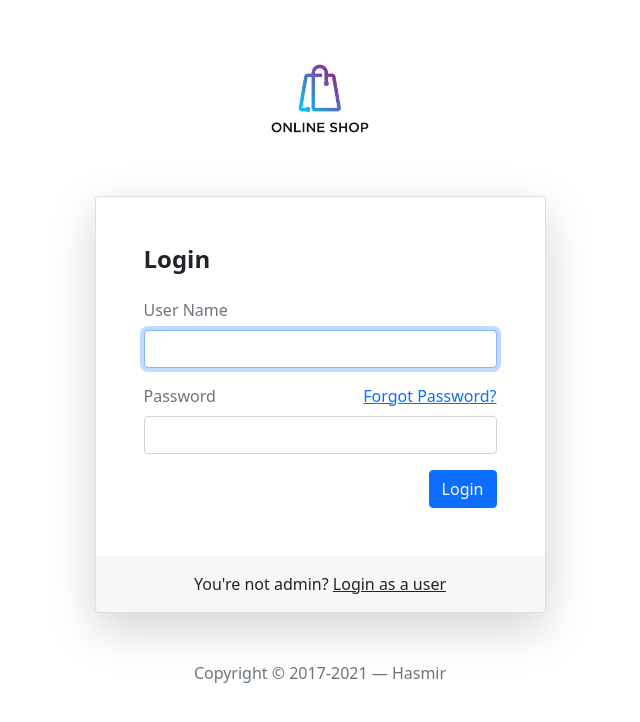
After one commit to amir-naderii/Online-Shopping-website, a PHP site: page /admin_login.php in a window 1280 px wide. The commit adds this page. Shown: the top 722 px of the page, without its empty margins (320-960 px from the left). Run offline with PHP 8.4, Linux system fonts and the light colour scheme; data that the repository does not hold is empty.

Commit message:
added login for admin

```diff
--- /dev/null
+++ b/admin_login.php
@@ -0,0 +1,99 @@
+<?php
+include "queries.php";
+session_start();
+
+if (isset($_POST["username"]) && isset($_POST["password"])) {
+    if (empty($_POST["username"])) {
+        header('location: login.php?error=User name is required');
+    } elseif (empty($_POST["password"])) {
+        header('location: login.php?error=password is required');
+    } else {
+        $uname = $_POST["username"];
+        $pass = $_POST["password"];
+        if ($uname == 'admin' && $pass == '1234') {
+            $_SESSION['Username'] = 'admin';
+            $_SESSION['Password'] = '1234';
+            $_SESSION['id'] = '1';
+            header('location: dashboard.php');
+        } else {
+            header('location: admin_login.php?error=Incorrect user name or password');
+        }
+    }
+    exit();
+}
+?>
+<!DOCTYPE html>
+<html lang="en">
+
+<head>
+    <meta charset="utf-8">
+    <meta name="author" content="Muhamad Nauval Azhar">
+    <meta name="viewport" content="width=device-width,initial-scale=1">
+    <meta name="description" content="This is a login page template based on Bootstrap 5">
+    <title>Bootstrap 5 Login Page</title>
+    <link href="https://cdn.jsdelivr.net/npm/bootstrap@5.0.0-beta2/dist/css/bootstrap.min.css" rel="stylesheet" integrity="sha384-BmbxuPwQa2lc/FVzBcNJ7UAyJxM6wuqIj61tLrc4wSX0szH/Ev+nYRRuWlolflfl" crossorigin="anonymous">
+</head>
+
+<body>
+    <section class="h-100">
+        <div class="container h-100">
+            <div class="row justify-content-sm-center h-100">
+                <div class="col-xxl-4 col-xl-5 col-lg-5 col-md-7 col-sm-9">
+                    <div class="text-center my-5">
+                        <img src="./assets/icon.jpg" alt="logo" width="100">
+                    </div>
+                    <div class="card shadow-lg">
+                        <div class="card-body p-5">
+                            <h1 class="fs-4 card-title fw-bold mb-4">Login</h1>
+                            <form method="POST" class="needs-validation" novalidate="" autocomplete="off">
+                                <div class="mb-3">
+                                    <label class="mb-2 text-muted" for="username">User Name</label>
+                                    <input id="username" type="email" class="form-control" name="username" value="" required autofocus>
+                                    <div class="invalid-feedback">
+                                        User name is invalid
+                                    </div>
+                                </div>
+
+                                <div class="mb-3">
+                                    <div class="mb-2 w-100">
+                                        <label class="text-muted" for="password">Password</label>
+                                        <a href="forgot.html" class="float-end">
+                                            Forgot Password?
+                                        </a>
+                                    </div>
+                                    <input id="password" type="password" class="form-control" name="password" required>
+                                    <div class="invalid-feedback">
+                                        Password is required
+                                    </div>
+                                </div>
+
+                                <div class="d-flex align-items-center">
+
+                                    <?php if (isset($_GET['error'])) { ?>
+                                        <p class="error"><?php echo $_GET['error']; ?></p>
+                                    <?php } ?>
+
+                                    <button type="submit" class="btn btn-primary ms-auto" name="login">
+                                        Login
+                                    </button>
+                                </div>
+                            </form>
+                        </div>
+                        <div class="card-footer py-3 border-0">
+                            <div class="text-center">
+                                You're not admin? <a href="./login.php" class="text-dark">Login as a user</a>
+                            </div>
+                        </div>
+                    </div>
+                    <div class="text-center mt-5 text-muted">
+                        Copyright &copy; 2017-2021 &mdash; Hasmir
+                    </div>
+                </div>
+            </div>
+        </div>
+    </section>
+
+    <script src="js/login.js"></script>
+</body>
+
+</html>
--- a/admin_sidebar.php
+++ b/admin_sidebar.php
@@ -21,6 +21,11 @@
                     </li>
                 </ul>
             </li>
+            <li class="nav-item">
+                <a href="./logout.php" class="nav-link align-middle px-0">
+                    <i class="fs-4 bi bi-box-arrow-left"></i> <span class="ms-1 d-none d-sm-inline">Logout</span>
+                </a>
+            </li>
         </ul>
         <hr>
         <div class="dropdown pb-4">
--- a/user_admin.php
+++ b/user_admin.php
@@ -22,7 +22,7 @@
 <body class="position-absolute top-50 start-50 translate-middle">
     <div class="container text-center">
         <div class="row align-items-center gap-2">
-            <a class="btn btn-primary btn-lg" href="dashboard.php" role="button">Admin</a>
+            <a class="btn btn-primary btn-lg" href="admin_login.php" role="button">Admin</a>
             <a class="btn btn-primary btn-lg" href="login.php" role="button">User</a>
         </div>
     </div>
```
Also changed, not shown: dashboard.php (+8 -0 lines).
